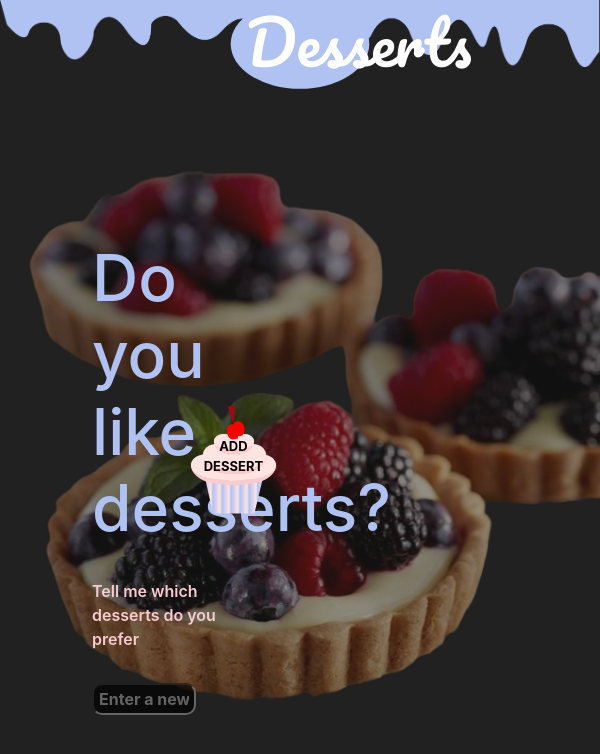
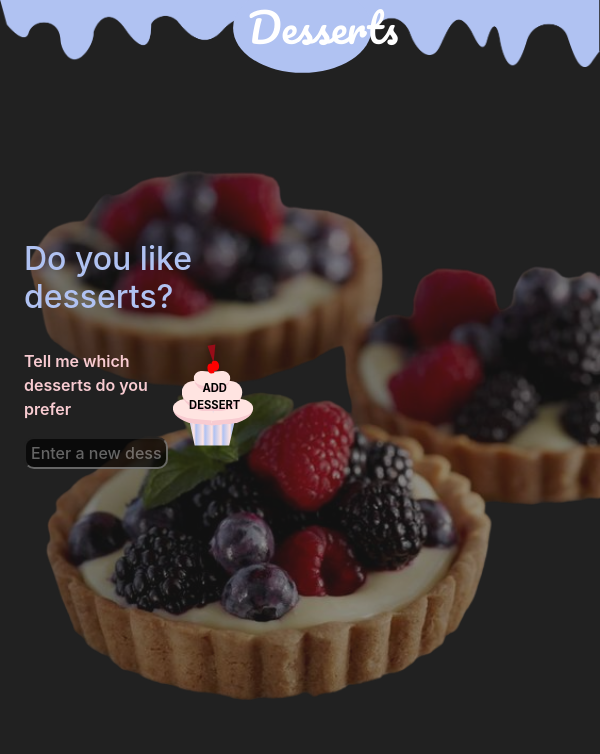
Before and after one commit to SulemP/List-dessert, a React (Create React App) app: page / in a window 600 px wide. Shown: the top 754 px of the page. Built offline with nearby package versions, Linux system fonts and the light colour scheme; a web font is replaced by a local one.

Commit message:
Se siguen implementando cambios en el diseño, y se esta trabajando también en el sistema responsivo, está por concluirse la resolución SM

```diff
--- a/src/components/Desserts.jsx
+++ b/src/components/Desserts.jsx
@@ -11,6 +11,15 @@ export default function Desserts () {
 
     const [desserts, setDesserts] = useState([])
     const [newDessert, setNewDessert] = useState('')
+
+    const contenedorEstilos = {
+        backgroundImage: `url(${tartas})`,
+        backgroundSize: 'cover',
+        backgroundPosition: 'center',
+        width: '100%',
+        height: '100vh',
+        zIndex: -1,
+    };
 
     const addDessert = () => {
         if (newDessert.trim() !== '') {
@@ -44,6 +53,7 @@ export default function Desserts () {
 
     return (
         <>
+            {/* <div className='col-xl-12 dessert' style={contenedorEstilos}> */}
             <div className='col-xl-12 dessert'>
                 <div>
                     <img src={derretido} alt='derretido' className='dessert_derretido'></img>
--- a/src/components/EditDesserts.jsx
+++ b/src/components/EditDesserts.jsx
@@ -71,8 +71,8 @@ export default function EditDesserts(props) {
                         placeholder="Edit dessert"
                     />
                     <div className='buttons_edit'>
-                        <button className='button_save' onClick={handleSave}>Save</button>
-                        <button className='button_cancel' onClick={handleCancel}>Cancel</button>
+                        <button className='button_save fruit_button' onClick={handleSave}>Save</button>
+                        <button className='button_cancel fruitCancel_button' onClick={handleCancel}>Cancel</button>
                     </div>
 
                 </div>
--- a/src/styles/desserts.css
+++ b/src/styles/desserts.css
@@ -30,7 +30,7 @@
 
 .dessert_tartas{
     width: 100%;
-    height: 100%;
+    height: 100vh;
     object-fit: cover;
     opacity: 0.5;
     position: absolute;
@@ -130,7 +130,6 @@ background-color: var(--lila); /* Cambio de color al pasar el mouse por encima *
     height: 40px;
     clip-path: polygon(15% 100%, 84% 100%, 100% 0, 0 0);
 }
-
 
 .topping{
     position: absolute;
@@ -266,8 +265,6 @@ background-color: var(--lila); /* Cambio de color al pasar el mouse por encima *
     border-radius: 30% 50% 50% 0;
 }
 
-/* CUP CAKE */
-
 .add{
     position: absolute;
     color: black !important;
@@ -280,6 +277,8 @@ background-color: var(--lila); /* Cambio de color al pasar el mouse por encima *
     text-align: center;
     cursor: pointer;
 }
+
+/* ****************** */
 
 .dessert_cuadro_list ul{
     color: var(--lila);
@@ -320,7 +319,7 @@ background-color: var(--lila); /* Cambio de color al pasar el mouse por encima *
 }
 
 .button_edit{
-    width: 45px;
+    width: 50px;
     border-radius: 8px;
     background-color: var(--lila);
     color: white;
@@ -385,6 +384,7 @@ background-color: var(--lila); /* Cambio de color al pasar el mouse por encima *
     transform: translateY(4px);
 }
 
+
 /* Media querys */
 
 @media (min-width: 1200px){
@@ -393,16 +393,372 @@ background-color: var(--lila); /* Cambio de color al pasar el mouse por encima *
 
 /*TELÉFONO CELULAR LG*/
 @media (max-width: 1199px) and (min-width: 992px){
+    .dessert_titulo{
+        top: .2rem;
+        left: 40.5%;
+        font-size: 50px;
+    }
 
+    .dessert_form h1{
+        font-size: 3rem;
+    }
+
+    .dessert_form p{
+        width: 70%;
+        font-size: 1rem;
+    }
+
+    .box-canvas{
+        left: 80%;
+        top: 44%;
+    }
+
+    .form_input{
+        margin-top: 0rem;
+        font-weight: 500;
+    }
+
+    .dessert_cuadro_list{
+        width: 50%;
+        height: 60%;
+        right: 5%;
+        top: 30%;
+    }
+
+    .list_dessert{
+        font-weight: 500;
+    }
 }
 
 /*TELÉFONO CELULAR MD*/
 @media (max-width: 991px) and (min-width: 768px){
 
+    .dessert_titulo{
+        /* top: .rem; */
+        left: 41.3%;
+        font-size: 40px;
+    }
+
+    .dessert_octagono{
+        left: 32.9%;
+        top: -7rem;
+    }
+
+    .dessert_cuadro_agregar{
+        width: 40%;
+        height: 350px;
+        left: 4%;
+        top: 30%;
+        border-radius: 10%;
+    }
+
+    .dessert_form {
+        margin-left:0rem;
+    }
+
+    .dessert_form h1{
+        font-size: 2.5rem;
+    }
+
+    .dessert_form p{
+        width: 65%;
+        font-size: 1rem;
+    }
+
+    .box-canvas{
+        left: 80%;
+        top: 44%;
+    }
+
+    .form_input{
+        margin-top: 0rem;
+        font-weight: 500;
+        width: 60%;
+    }
+
+    .dessert_cuadro_list{
+        width: 55%;
+        padding: 2px;
+        right: 1%;
+        height: 280px;
+        top: 25%;
+    }
+
+    .list_dessert{
+        font-size: 1rem;
+    }
+
+    .button_options{
+        margin-left: 0;
+    }
+
+    .box-canvas{
+        left: 70%;
+        top: 39%;
+        width: 50px;
+        height: 70px;
+    }
+
+    .add{
+        top: 17%;
+    }
+
+    /* .wrapper{
+        top: 3rem;
+        width: 60px;
+        height: 40px;
+    }
+
+
+    .topping{
+        top:1.8rem;
+        left: -.8rem;
+        width: 90px;
+        height: 40px;
+    }
+
+    .topping::before{
+        width: 45px;
+        height: 30px;
+    }
+
+    .topping::after{
+        width: 45px;
+        height: 30px;
+        left: 40px;
+    }
+
+    .topping-middle{
+        top: 18px;
+        left: -1px;
+        width: 70px;
+        height: 30px;
+    }
+
+    .topping-middle::before{
+        width: 38px;
+        height: 30px;
+        border-radius: 50% 0 0 50%;
+    }
+
+    .topping-middle::after{
+        width: 38px;
+        height: 30px;
+        left: 25px;
+    }
+
+    .topping-top{
+        top: 8px;
+        width: 90px;
+        height: 30px;
+    }
+
+    .topping-top::before{
+        left: 10px;
+        width: 25px;
+        height: 20px;
+    }
+
+    .topping-top::after{
+        width: 25px;
+        height: 20px;
+        left: 25px;
+    }
+
+    .cherry{
+        left: 25px;
+        top: -20px;
+        height: 0;
+        width: 0;
+    }
+
+    .cherry::before{
+        left: -20px;
+        left: -8px;
+        width: 10px;
+        height: 15px;
+    }
+
+    .cherry::after{
+        top: -2px;
+        background: red;
+        width: 10px;
+        height: 15px;
+    }
+
+    .add{
+        position: absolute;
+        color: black !important;
+        font-weight: bold;
+        font-size: small;
+        z-index: 100;
+        width: 70px;
+        left: -8%;
+        top: 13%;
+        text-align: center;
+        cursor: pointer;
+    } */
 }
 
 /*TELÉFONO CELULAR SM*/
 @media(max-width: 767px) and (min-width: 576px){
+    .dessert_titulo{
+        /* top: .rem; */
+        left: 41.3%;
+        font-size: 40px;
+    }
+
+    .dessert_octagono{
+        left: 32.9%;
+        top: -7rem;
+    }
+
+    .dessert_cuadro_agregar{
+        width: 40%;
+        height: 350px;
+        left: 4%;
+        top: 30%;
+        border-radius: 10%;
+    }
+
+    .dessert_form {
+        margin-left:0rem;
+    }
+
+    .dessert_form h1{
+        font-size: 2rem;
+    }
+
+    .dessert_form p{
+        width: 65%;
+        font-size: 1rem;
+    }
+
+    .box-canvas{
+        left: 80%;
+        top: 44%;
+    }
+
+    .form_input{
+        margin-top: 0rem;
+        font-weight: 500;
+        width: 60%;
+    }
+
+    .dessert_cuadro_list{
+        width: 60%;
+        padding: 2px;
+        right: 1%;
+        height: 280px;
+        top: 25%;
+    }
+
+    .list_dessert{
+        font-size: 1rem;
+    }
+
+    .button_options{
+        display: none;
+    }
+
+    .fruit_button{
+
+    }
+
+    .box-canvas{
+        left: 68%;
+        top: 35%;
+        width: 50px;
+        height: 70px;
+    }
+
+    .wrapper{
+        top: 3rem;
+        width: 50px;
+        height: 35px;
+    }
+
+
+    .topping{
+        top:2.3rem;
+        left: -.9rem;
+        width: 90px;
+        height: 70px;
+    }
+
+    .topping::before{
+        width: 40px;
+        height: 25px;
+    }
+
+    .topping::after{
+        width: 40px;
+        height: 25px;
+        left: 40px;
+    }
+
+    .topping-middle{
+        top: 18px;
+        left: -5px;
+        width: 70px;
+        height: 30px;
+    }
+
+    .topping-middle::before{
+        width: 35px;
+        height: 30px;
+        border-radius: 50% 0 0 50%;
+    }
+
+    .topping-middle::after{
+        width: 35px;
+        height: 30px;
+        left: 25px;
+    }
+
+    .topping-top{
+        top: 8px;
+        width: 90px;
+        height: 30px;
+        left: -3px;
+    }
+
+    .topping-top::before{
+        left: 10px;
+        width: 21px;
+        height: 20px;
+    }
+
+    .topping-top::after{
+        width: 21px;
+        height: 20px;
+        left: 25px;
+    }
+
+    .cherry{
+        left: 22px;
+        top: -18px;
+    }
+
+    .cherry::before{
+        left: -7px;
+        width: 6px;
+        height: 10px;
+    }
+
+    .cherry::after{
+        top: -2px;
+        left: -2px;
+        background: red;
+        width: 7px;
+        height: 10px;
+    }
+
+    .add{
+        top: 25%;
+        font-size: .7rem;
+        left: -15%;
+    }
 
 }
 
```
